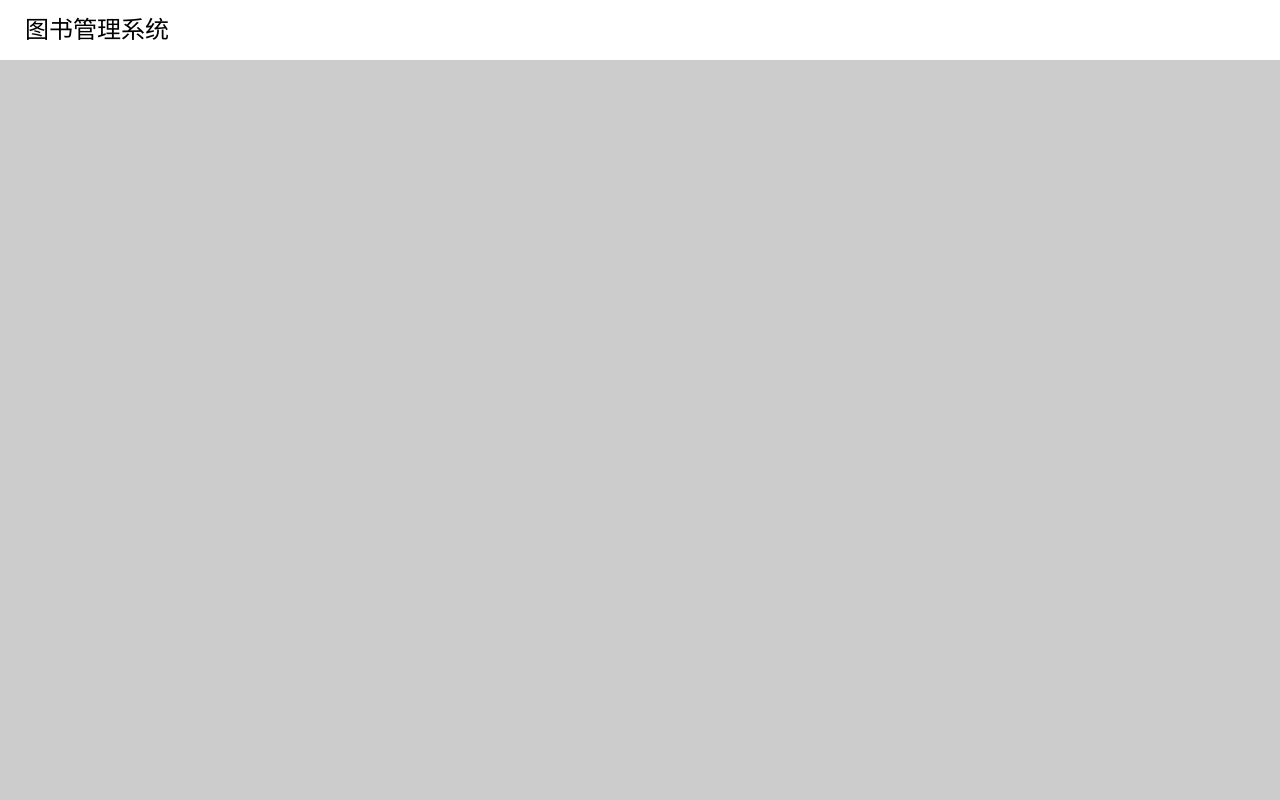
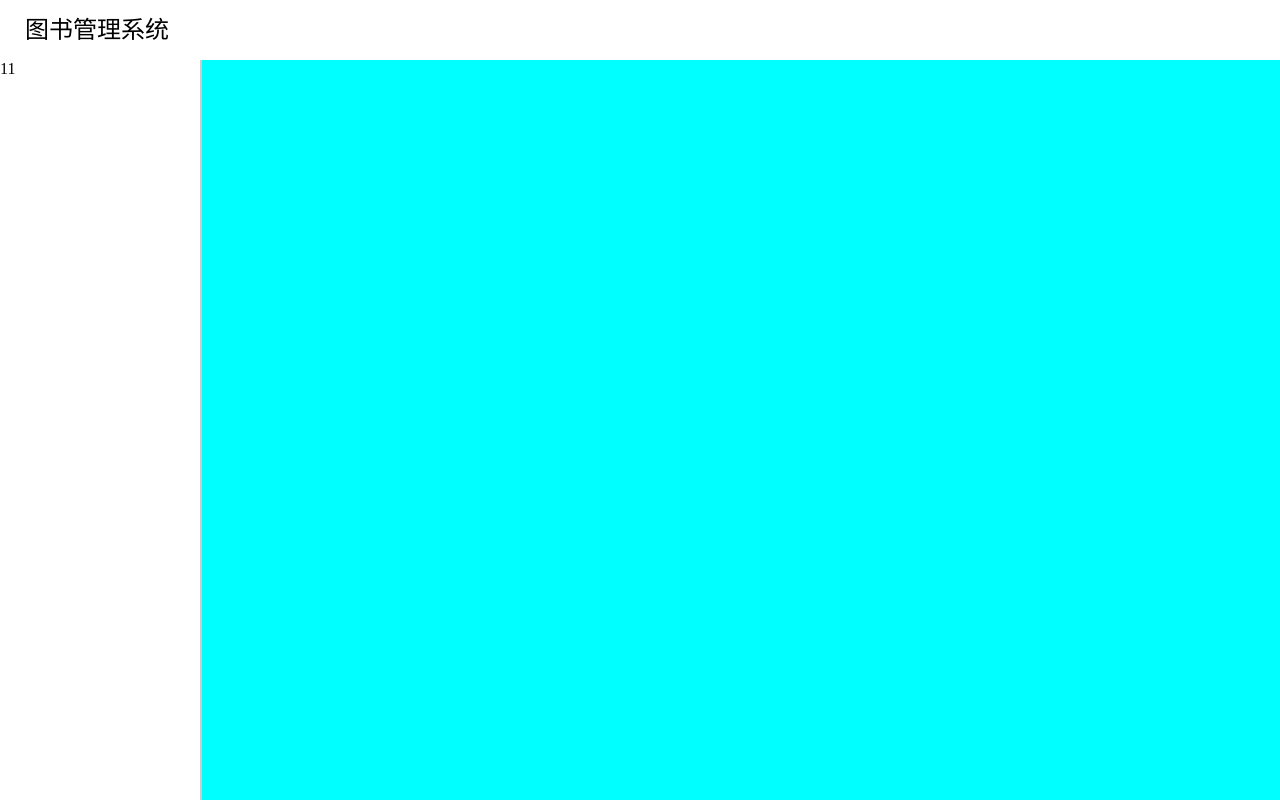
Before and after one commit to LingHanwu/vue3Template, a Vue app: page /home in a window 1280 px wide. Built offline with nearby package versions, Linux system fonts and the light colour scheme.

Commit message:
页面基本布局

```diff
--- a/src/App.vue
+++ b/src/App.vue
@@ -9,6 +9,20 @@
     <nav class="header">
       <span class="title">图书管理系统</span>
     </nav>
+
+    <!-- 侧边栏和主体 -->
+    <div class="container">
+      <!-- 侧边栏导航 -->
+      <div class="slider">
+        11
+      </div>
+      <!-- 主体数据 -->
+      <div class="main">
+
+      </div>
+    </div>
+
+
   </div>
 
 
@@ -25,4 +39,23 @@
     font-size: 24px;
   }
 }
+
+.container {
+  display: flex;
+
+  // 侧边栏
+  .slider {
+    width: 200px;
+    height: calc(100vh - 60px);
+    overflow: hidden;
+    margin-right: 2px;
+    background-color: white;
+  }
+
+  // 主体数据
+  .main {
+    flex: 1;
+    background-color: aqua;
+  }
+}
 </style>
```
